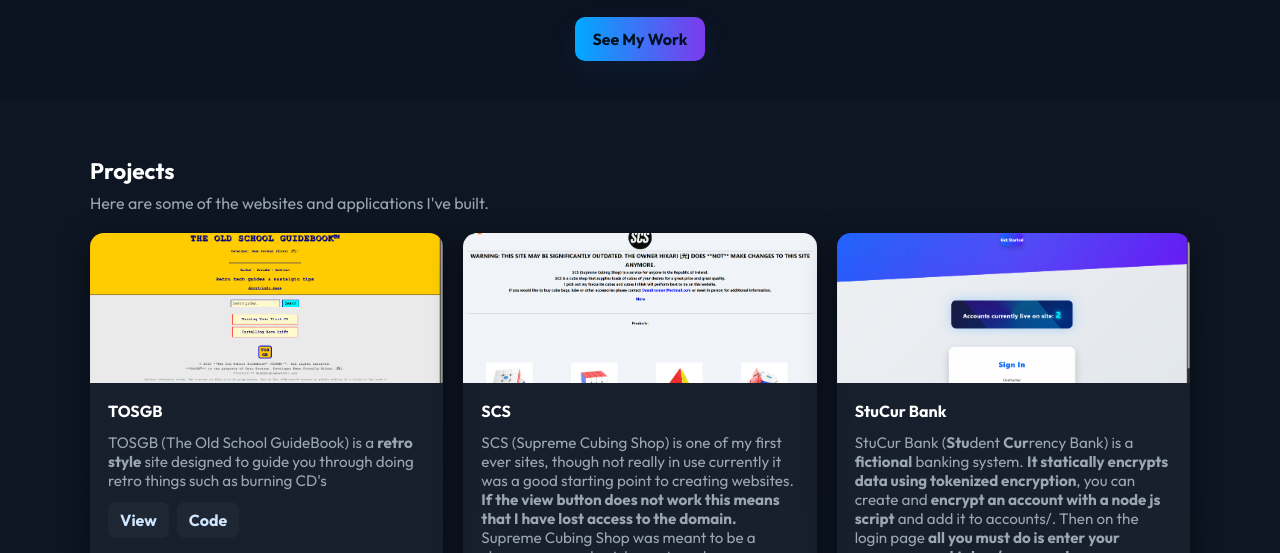
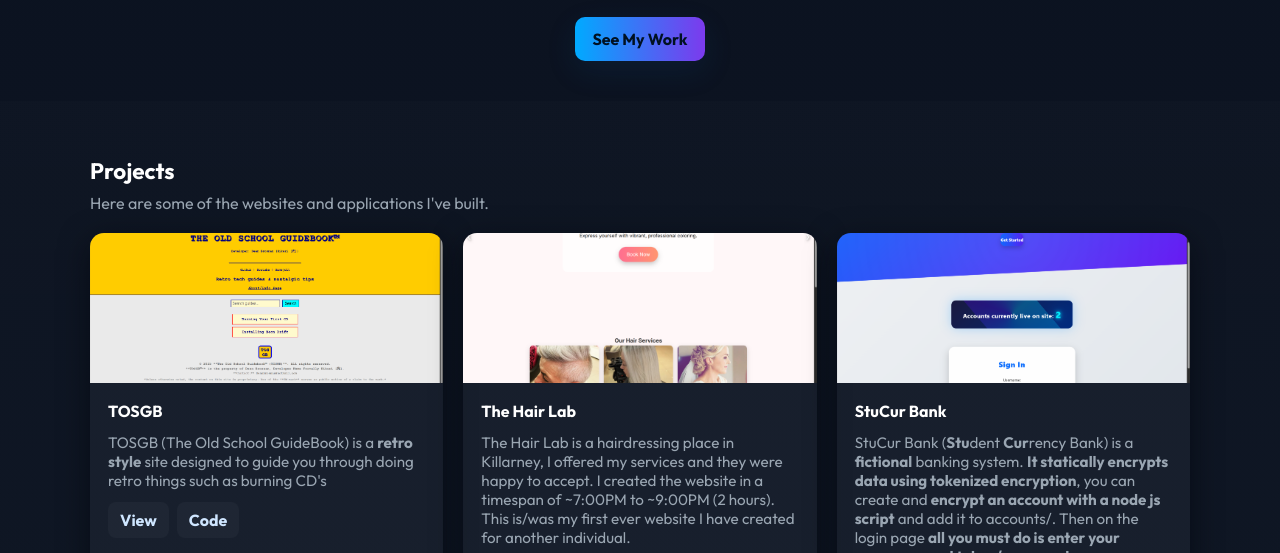
Before and after one commit to Zeb1947/zeb1947.github.io, a plain HTML site: page index.html in a window 1280 px wide. Shown: the part 247-800 px from the top of the page. Drawn offline with Linux system fonts and the light colour scheme; a script that the page names is missing.

Commit message:
updating top 3 apps/websites on home page
updating top 3 apps/websites on home page, scs -> the hair lab

```diff
--- a/index.html
+++ b/index.html
@@ -60,13 +60,13 @@
         </div>
 
         <div class="card">
-          <div class="card-media" style="background-image:url('assets/imgs/scs.png')"></div>
+          <div class="card-media" style="background-image:url('assets/imgs/the-hair-lab.png')"></div>
           <div class="card-body">
-            <h3 class="card-title">SCS</h3>
-            <p class="card-text">SCS (Supreme Cubing Shop) is one of my first ever sites, though not really in use currently it was a good starting point to creating websites. <strong>If the view button does not work this means that I have lost access to the domain.</strong> Supreme Cubing Shop was meant to be a cheap, easy, and quick way to order speedcubes in Ireland. It was not popular though, so I stopped updating it.</p>
+            <h3 class="card-title">The Hair Lab</h3>
+            <p class="card-text">The Hair Lab is a hairdressing place in Killarney, I offered my services and they were happy to accept. I created the website in a timespan of ~7:00PM to ~9:00PM (2 hours). This is/was my first ever website I have created for another individual.</p>
             <div class="card-actions">
-              <a href="https://www.supremecubingshop.com/home" class="link-btn">View</a>
-              <a href="https://github.com/Zeb1947/scs" class="link-btn">Code</a>
+              <a href="https://zeb1947.github.io/The-Hair-Lab" class="link-btn">View</a>
+              <a href="https://github.com/Zeb1947/The-Hair-Lab" class="link-btn">Code</a>
             </div>
           </div>
         </div>
```
Also changed, not shown: assets/imgs/scs.png (deleted), assets/imgs/the-hair-lab.png (added).
